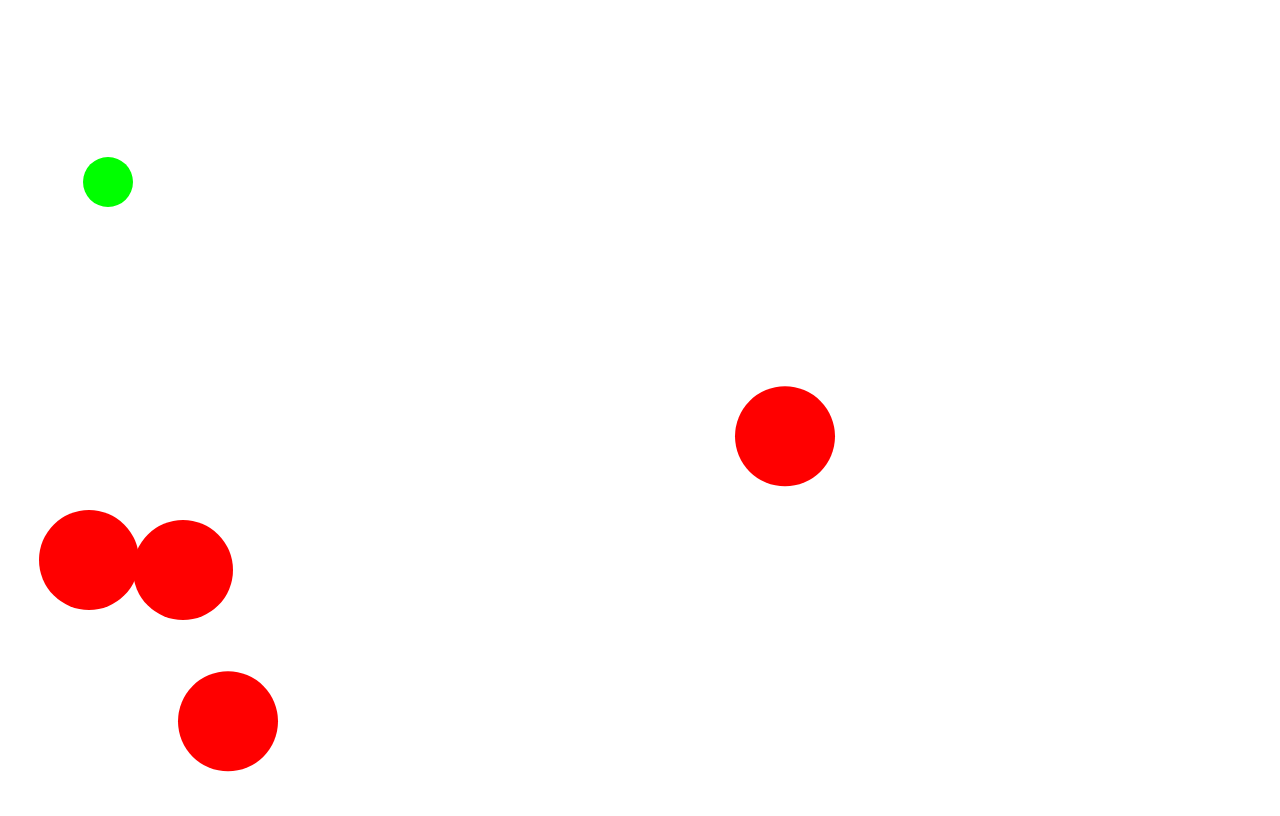
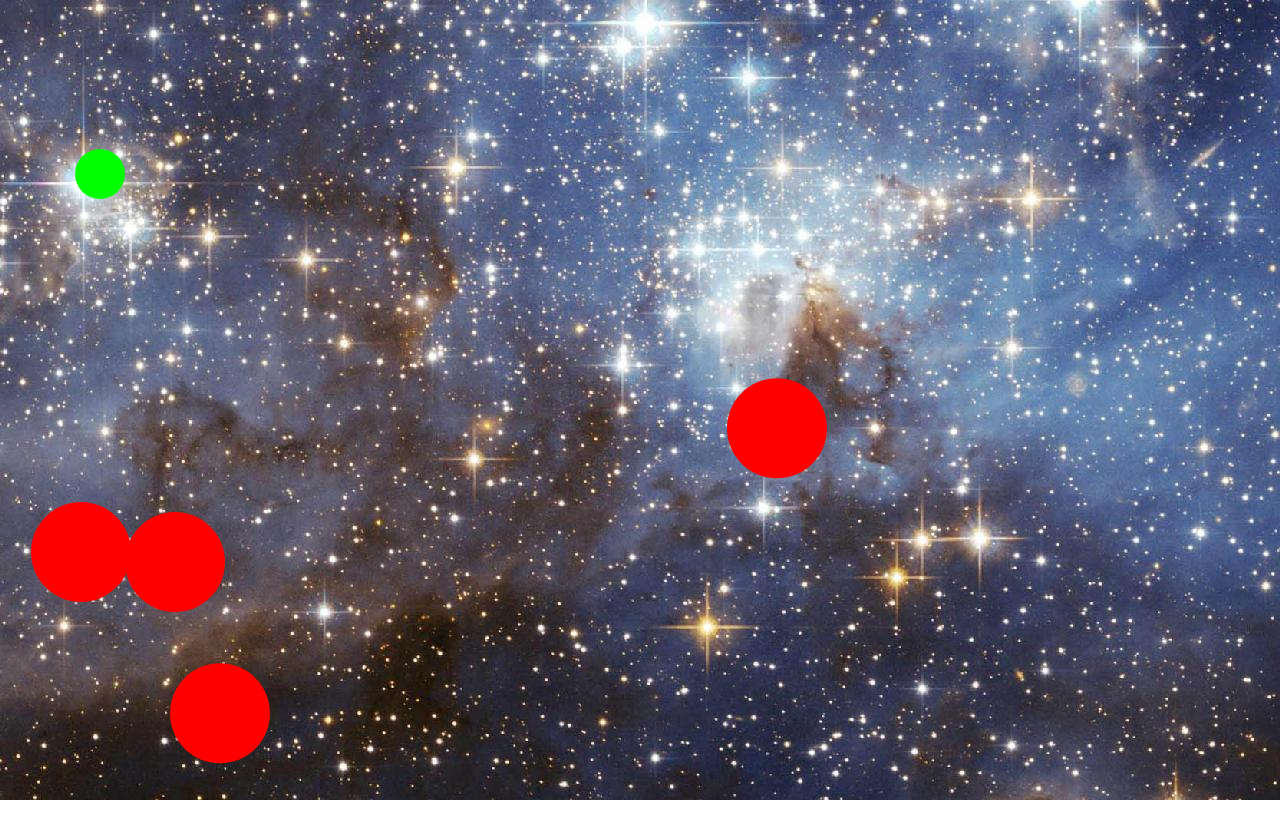
Before and after one commit to niorio/Asteroids, a plain HTML site: page asteroids/index.html in a window 1280 px wide. Drawn offline with Linux system fonts and the light colour scheme.

Commit message:
Add background.

```diff
--- a/asteroids/index.html
+++ b/asteroids/index.html
@@ -1,4 +1,12 @@
 <html>
+
+  <style>
+    body, canvas {
+      border: 0px;
+      margin: 0px;
+    }
+  </style>
+
   <body>
     <script charset="utf-8">
       window.Asteroids = {};
--- a/asteroids/lib/game.js
+++ b/asteroids/lib/game.js
@@ -32,7 +32,7 @@
   };
 
   Game.prototype.draw = function(ctx){
-    ctx.clearRect(0, 0, Game.DIM_X, Game.DIM_Y);
+
     for (var i = 0; i< this.allObjects.length; i++){
       this.allObjects[i].draw(ctx);
     };
--- a/asteroids/lib/gameView.js
+++ b/asteroids/lib/gameView.js
@@ -4,25 +4,34 @@
     window.Asteroids.GameView = {};
   }
 
-  var GameView = Asteroids.GameView = function(ctx, game){
+  var GameView = Asteroids.GameView = function (ctx, game) {
     this.ctx = ctx;
     this.game = game;
   };
 
-  GameView.prototype.start = function() {
+  GameView.prototype.start = function () {
     this.bindKeyHandlers();
+    this.img = new Image();
+    this.img.src = 'lib/space.jpg';
     this.game.draw(this.ctx);
     window.setInterval((function(){
+      ctx.clearRect(0, 0, this.game.DIM_X, this.game.DIM_Y);
+      this.drawImage(ctx);
       this.game.step(ctx);
     }).bind(this), 1000/100);
   };
 
-  GameView.prototype.bindKeyHandlers = function(){
+  GameView.prototype.bindKeyHandlers = function () {
     var ship = this.game.ship;
-    key('down', function(){ ship.power([0,1]) });
-    key('up', function(){ ship.power([0,-1]) });
-    key('left', function(){ ship.power([-1,0]) });
-    key('right', function(){ ship.power([1,0]) });
-    key('space', function(){ ship.fireBullet(); });
+    key('down', function () { ship.power([0,1]) });
+    key('up', function () { ship.power([0,-1]) });
+    key('left', function () { ship.power([-1,0]) });
+    key('right', function () { ship.power([1,0]) });
+    key('space', function () { ship.fireBullet(); });
   };
+
+  GameView.prototype.drawImage = function (ctx) {
+    ctx.drawImage(this.img, 0, 0);
+  };
+
 })();
```
Also changed, not shown: asteroids/lib/space.jpg (added).
